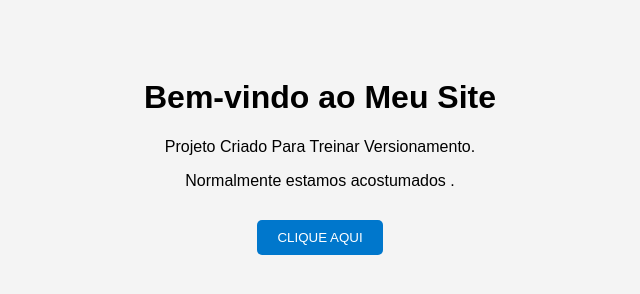
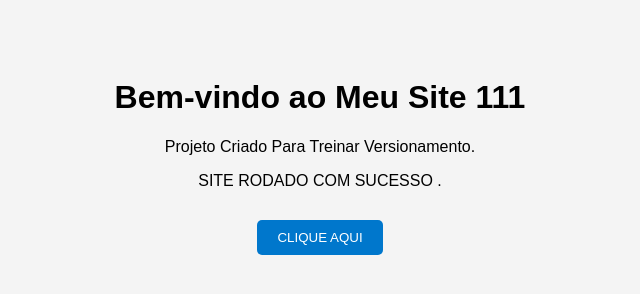
Before and after one commit to gracianoteca12/versionamentoTreino, a plain HTML site: page index.html in a window 1280 px wide. Shown: the whole page, without its empty margins (320-960 px from the left). Drawn offline with Linux system fonts and the light colour scheme.

Commit message:
Atualização do titulo no index.html

```diff
--- a/index.html
+++ b/index.html
@@ -3,14 +3,14 @@
 <head>
   <meta charset="UTF-8">
   <meta name="viewport" content="width=device-width, initial-scale=1.0">
-  <title>Meu Site de Treino</title>
+  <title>Meu Site de Treinos Para Versionamento</title>
   <link rel="stylesheet" href="style.css">
 </head>
 <body>
   <header>
-    <h1>Bem-vindo ao Meu Site</h1>
+    <h1>Bem-vindo ao Meu Site 111 </h1>
     <p>Projeto Criado Para Treinar Versionamento.</p>
-        <p>Normalmente estamos acostumados .</p>
+        <p>SITE RODADO COM SUCESSO .</p>
   </header>
 
   <main>
```
